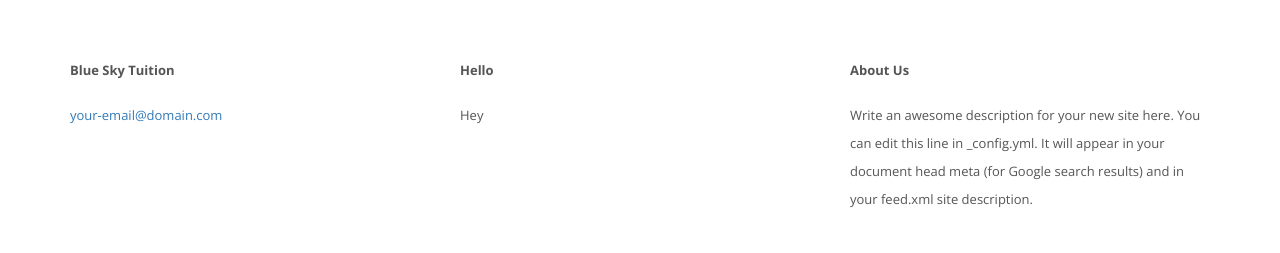
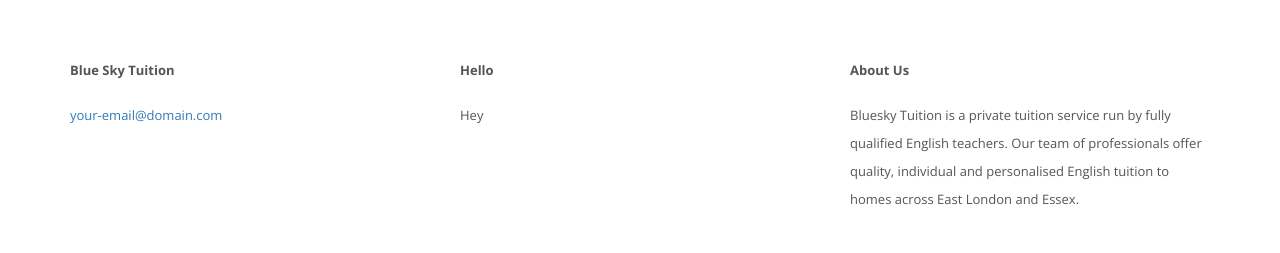
Before and after one commit to 01taylop/blue-sky-tuition, a Jekyll site: the page built from index.html, in a window 1280 px wide. Shown: the part 1291-1544 px from the top of the page. Built offline with Jekyll 4.4.1, drawn with Linux system fonts in a browser that asks for light colours.

Commit message:
Update _config.yml

```diff
--- a/_config.yml
+++ b/_config.yml
@@ -9,9 +9,7 @@
 title: Blue Sky Tuition
 email: your-email@domain.com
 description: > # this means to ignore newlines until "baseurl:"
-  Write an awesome description for your new site here. You can edit this
-  line in _config.yml. It will appear in your document head meta (for
-  Google search results) and in your feed.xml site description.
+  Bluesky Tuition is a private tuition service run by fully qualified English teachers. Our team of professionals offer quality, individual and personalised English tuition to homes across East London and Essex.
 baseurl: "/blue-sky-tuition" # the subpath of your site, e.g. /blog
 twitter_username: 01taylop
 github_username:  01taylop
```
